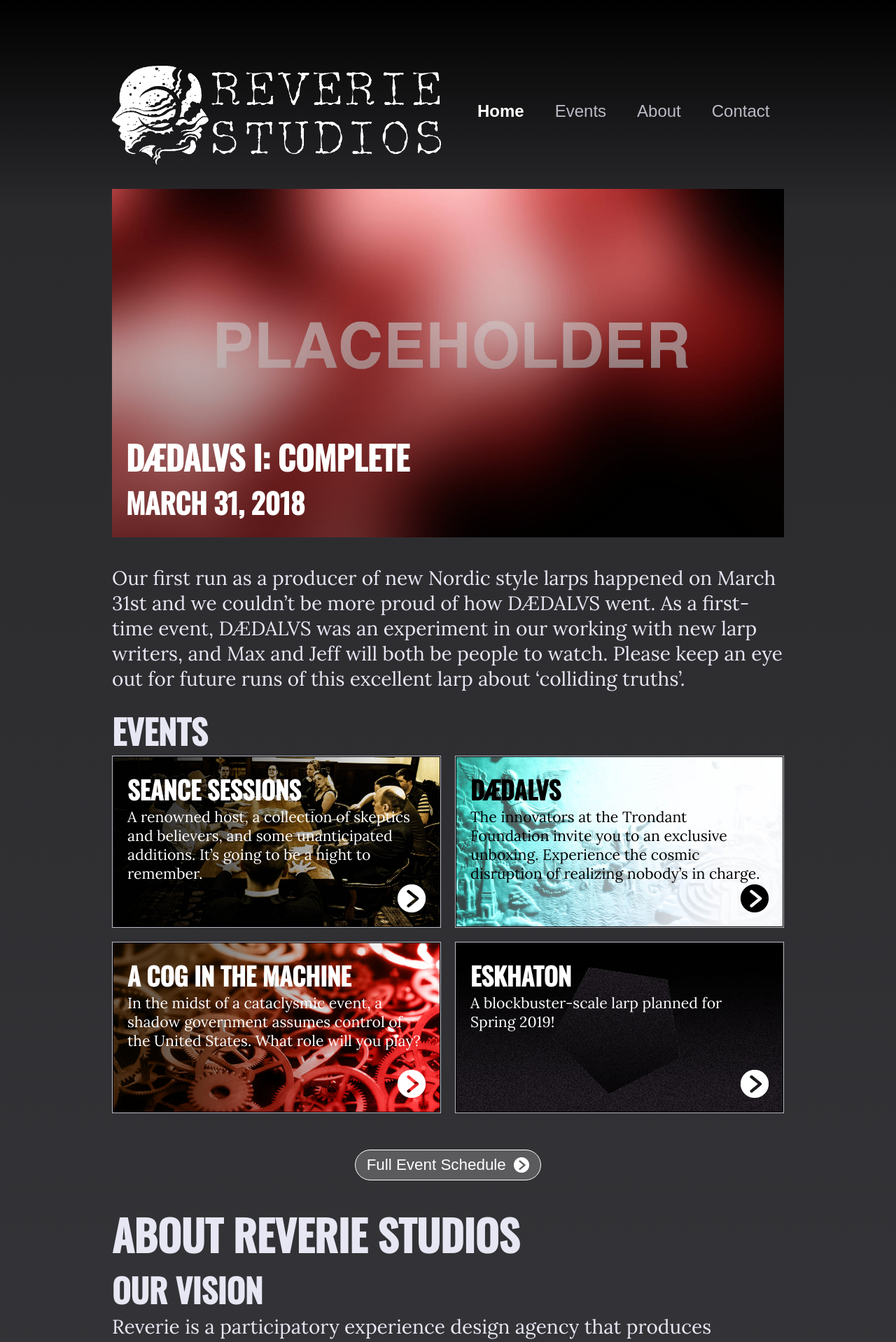
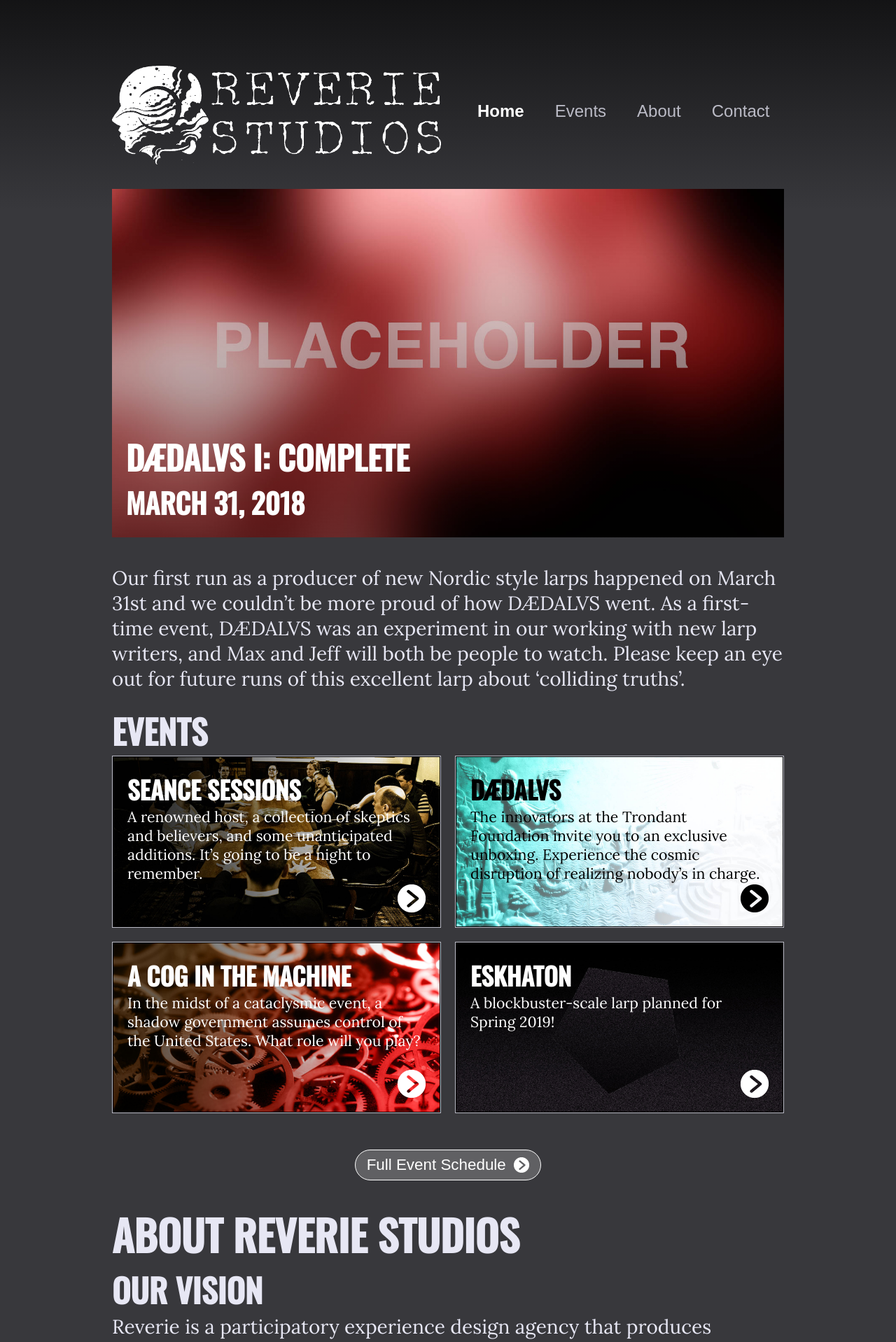
Before and after one commit to ReverieStudios/website, a Jekyll site: the page built from index.html, in a window 1280 px wide. Shown: the top 1918 px of the page at 70% size. Built offline with Jekyll 4.4.1, drawn with Linux system fonts in a browser that asks for light colours.

Commit message:
background gradient tweak

```diff
--- a/_sass/desktop.scss
+++ b/_sass/desktop.scss
@@ -12,9 +12,7 @@ $color-menu: rgba(73, 73, 81, 0.9);
 	body {
 		font-size: 40px;
 
-		&.page {
-			background-image: linear-gradient(180deg, black 0px, mix($color-background-main, black, 75) 300px, $color-background-main);
-		}
+
 	}
 
 	nav {
@@ -246,6 +244,7 @@ $color-menu: rgba(73, 73, 81, 0.9);
 
 	.page #main h2 {
 		margin-top: 0;
+		margin-bottom: 0;
 	}
 
 	#about-studio {
--- a/css/style.scss
+++ b/css/style.scss
@@ -35,6 +35,10 @@ body {
 	color: $color-text-main;
 	font-family: $text-main;
 	font-size: 20px;
+
+	&.page {
+			background-image: linear-gradient(180deg, mix($color-background-main, black, 35) 0px, $color-background-main 300px, $color-background-main);
+		}
 }
 
 body#home {
```
